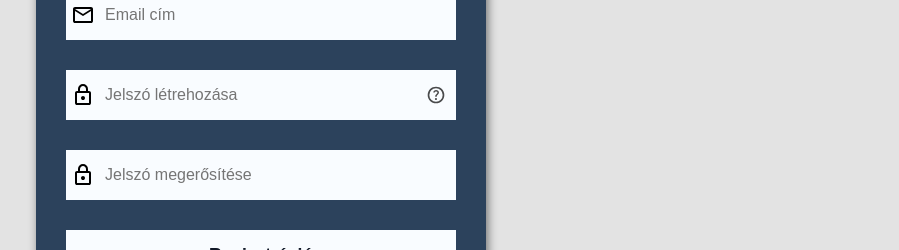
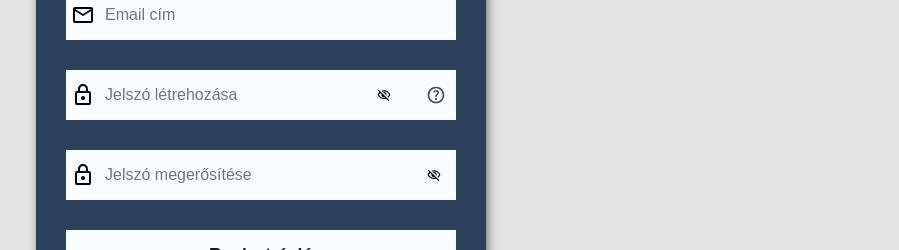
Before and after one commit to Dlevy004/kanban-webapp, a React (Vite) app in the folder frontend/: page /auth in a window 1280 px wide. Both pictures are taken after a click on the link "Regisztráció". Shown: the part 365-615 px from the top of the page, without its empty margins (379-1278 px from the left). Built offline with nearby package versions, Linux system fonts and the light colour scheme.

Commit message:
feat: add password visibility toggle for login and registration forms

```diff
--- a/frontend/src/pages/AuthPage.css
+++ b/frontend/src/pages/AuthPage.css
@@ -136,6 +136,18 @@ div.input-field button {
     padding-left: 5px;
 }
 
+.input-field .password-toggle-icon.icon {
+    left: auto;
+    right: 10px;
+    padding-left: 0;
+
+    cursor: pointer;
+    padding: 5px;
+    z-index: 10;
+    width: 24px;
+    height: 24px;
+}
+
 .help-wrapper .helpIcon {
     cursor: pointer;
 }
--- a/frontend/src/pages/AuthPage.jsx
+++ b/frontend/src/pages/AuthPage.jsx
@@ -39,6 +39,10 @@ function AuthPage() {
     const [regEmail, setRegEmail] = useState('');
     const [regPassword, setRegPassword] = useState('');
     const [regConfirm, setRegConfirm] = useState('');
+
+    const [showLoginPassword, setShowLoginPassword] = useState(false);
+    const [showRegPassword, setShowRegPassword] = useState(false);
+    const [showRegConfirm, setShowRegConfirm] = useState(false);
 
     const [error, setError] = useState('');
 
@@ -111,6 +115,8 @@ function AuthPage() {
         setRegEmail('');
         setRegPassword('');
         setRegConfirm('');
+        setShowRegPassword(false);
+        setShowRegConfirm(false);
 
         } catch (err) {
         console.error('Regisztrációs hiba:', err.response.data.message);
@@ -128,7 +134,7 @@ function AuthPage() {
         <div className={isLoginView ? 'container' : 'container active'}>
             <div className="forms">
 
-                {/* --- login form --- */}
+                {/* --- LOGIN FORM --- */}
                 <div className="form login">
                     <img src="./public/images/kanban-logo.png" alt="kanban logo" />
                     <span className="title">Bejelentkezés</span>
@@ -144,12 +150,32 @@ function AuthPage() {
                         </div>
 
                         <div className="input-field">
-                            <input type="password" placeholder="Jelszó" required
+                            <input
+                                type={showLoginPassword ? "text" : "password"}
+                                placeholder="Jelszó" required
                                 value={loginPassword}
                                 onChange={(e) => setLoginPassword(e.target.value)}
+                                style={{ paddingRight: '40px' }}
                             />
                             <img className="icon" src="./public/images/lock_24dp_000000_FILL0_wght400_GRAD0_opsz24.svg" alt="Lakat ikon" />
                             <img className="darkMode-icon icon hide" src="./public/images/lock_24dp_F9FCFF_FILL0_wght400_GRAD0_opsz24.svg" alt="Lakat ikon" />
+
+                            <img
+                                className="password-toggle-icon icon"
+                                src={showLoginPassword
+                                    ? "./public/images/visibility_24dp_000000.svg"
+                                    : "./public/images/visibility_off_24dp_000000.svg"}
+                                alt="Jelszó mutatása"
+                                onClick={() => setShowLoginPassword(!showLoginPassword)}
+                            />
+                            <img
+                                className="password-toggle-icon darkMode-icon icon hide"
+                                src={showLoginPassword
+                                    ? "./public/images/visibility_24dp_F9FCFF.svg"
+                                    : "./public/images/visibility_off_24dp_F9FCFF.svg"}
+                                alt="Jelszó mutatása"
+                                onClick={() => setShowLoginPassword(!showLoginPassword)}
+                            />
                         </div>
 
                         <div className="checkbox-text">
@@ -184,7 +210,7 @@ function AuthPage() {
                     </div>
                 </div>
 
-                {/* --- register form --- */}
+                {/* --- REGISTER FORM --- */}
                 <div className="form signup">
                     <img src="./public/images/kanban-logo.png" alt="kanban log" />
                     <span className="title">Regisztráció</span>
@@ -209,12 +235,35 @@ function AuthPage() {
                         </div>
 
                         <div className="input-field">
-                            <input type="password" placeholder="Jelszó létrehozása" required
+                            <input
+                                type={showRegPassword ? "text" : "password"}
+                                placeholder="Jelszó létrehozása" required
                                 value={regPassword}
                                 onChange={(e) => setRegPassword(e.target.value)}
+                                style={{ paddingRight: '40px' }}
                             />
                             <img className="icon" src="./public/images/lock_24dp_000000_FILL0_wght400_GRAD0_opsz24.svg" alt="Lakat ikon" />
                             <img className="darkMode-icon icon hide" src="./public/images/lock_24dp_F9FCFF_FILL0_wght400_GRAD0_opsz24.svg" alt="Lakat ikon" />
+
+                            <img
+                                className="password-toggle-icon icon"
+                                style={{ right: '60px' }}
+                                src={showRegPassword
+                                    ? "./public/images/visibility_24dp_000000.svg"
+                                    : "./public/images/visibility_off_24dp_000000.svg"}
+                                alt="Jelszó mutatása"
+                                onClick={() => setShowRegPassword(!showRegPassword)}
+                            />
+                             <img
+                                className="password-toggle-icon darkMode-icon icon hide"
+                                style={{ right: '60px' }}
+                                src={showRegPassword
+                                    ? "./public/images/visibility_24dp_F9FCFF.svg"
+                                    : "./public/images/visibility_off_24dp_F9FCFF.svg"}
+                                alt="Jelszó mutatása"
+                                onClick={() => setShowRegPassword(!showRegPassword)}
+                            />
+
                             <div className="help-wrapper">
                                 <img className="helpIcon" src="./public/images/help_24dp_000000_FILL0_wght400_GRAD0_opsz24.svg" alt="Segítség ikon" />
                                 <img className="darkMode-icon helpIcon hide" src="./public/images/help_24dp_F9FCFF_FILL0_wght400_GRAD0_opsz24.svg" alt="Segítség ikon" />
@@ -231,12 +280,32 @@ function AuthPage() {
                         </div>
 
                         <div className="input-field">
-                            <input type="password" placeholder="Jelszó megerősítése" required
+                            <input
+                                type={showRegConfirm ? "text" : "password"}
+                                placeholder="Jelszó megerősítése" required
                                 value={regConfirm}
                                 onChange={(e) => setRegConfirm(e.target.value)}
+                                style={{ paddingRight: '40px' }}
                             />
                             <img className="icon" src="./public/images/lock_24dp_000000_FILL0_wght400_GRAD0_opsz24.svg" alt="Lakat ikon" />
                             <img className="darkMode-icon icon hide" src="./public/images/lock_24dp_F9FCFF_FILL0_wght400_GRAD0_opsz24.svg" alt="Lakat ikon" />
+
+                            <img
+                                className="password-toggle-icon icon"
+                                src={showRegConfirm
+                                    ? "./public/images/visibility_24dp_000000.svg"
+                                    : "./public/images/visibility_off_24dp_000000.svg"}
+                                alt="Jelszó mutatása"
+                                onClick={() => setShowRegConfirm(!showRegConfirm)}
+                            />
+                            <img
+                                className="password-toggle-icon darkMode-icon icon hide"
+                                src={showRegConfirm
+                                    ? "./public/images/visibility_24dp_F9FCFF.svg"
+                                    : "./public/images/visibility_off_24dp_F9FCFF.svg"}
+                                alt="Jelszó mutatása"
+                                onClick={() => setShowRegConfirm(!showRegConfirm)}
+                            />
                         </div>
 
                         {error && !isLoginView && <div style={{ color: 'red', marginTop: '5px', textAlign: 'center' }}>{error}</div>}
```
